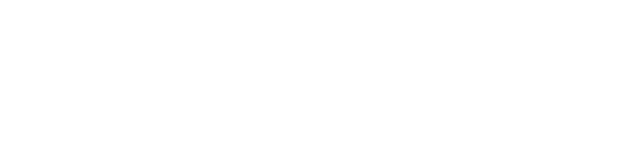
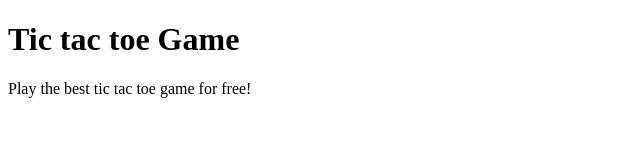
Before and after one commit to himanshukesarwani800/tic-toc-toe, a plain HTML site: page index.html in a window 1280 px wide. Shown: the whole page, without its empty margins (0-640 px from the left). Drawn offline with Linux system fonts and the light colour scheme.

Commit message:
chore: add heading

```diff
--- a/index.html
+++ b/index.html
@@ -8,6 +8,9 @@
     <link rel="stylesheet" href="/style.css">
 </head>
 <body>
+    <h1>Tic tac toe Game</h1>
+    <p>Play the best tic tac toe game for free!</p>
+
     <script src="/script.js"></script>
 </body>
 </html>
```
